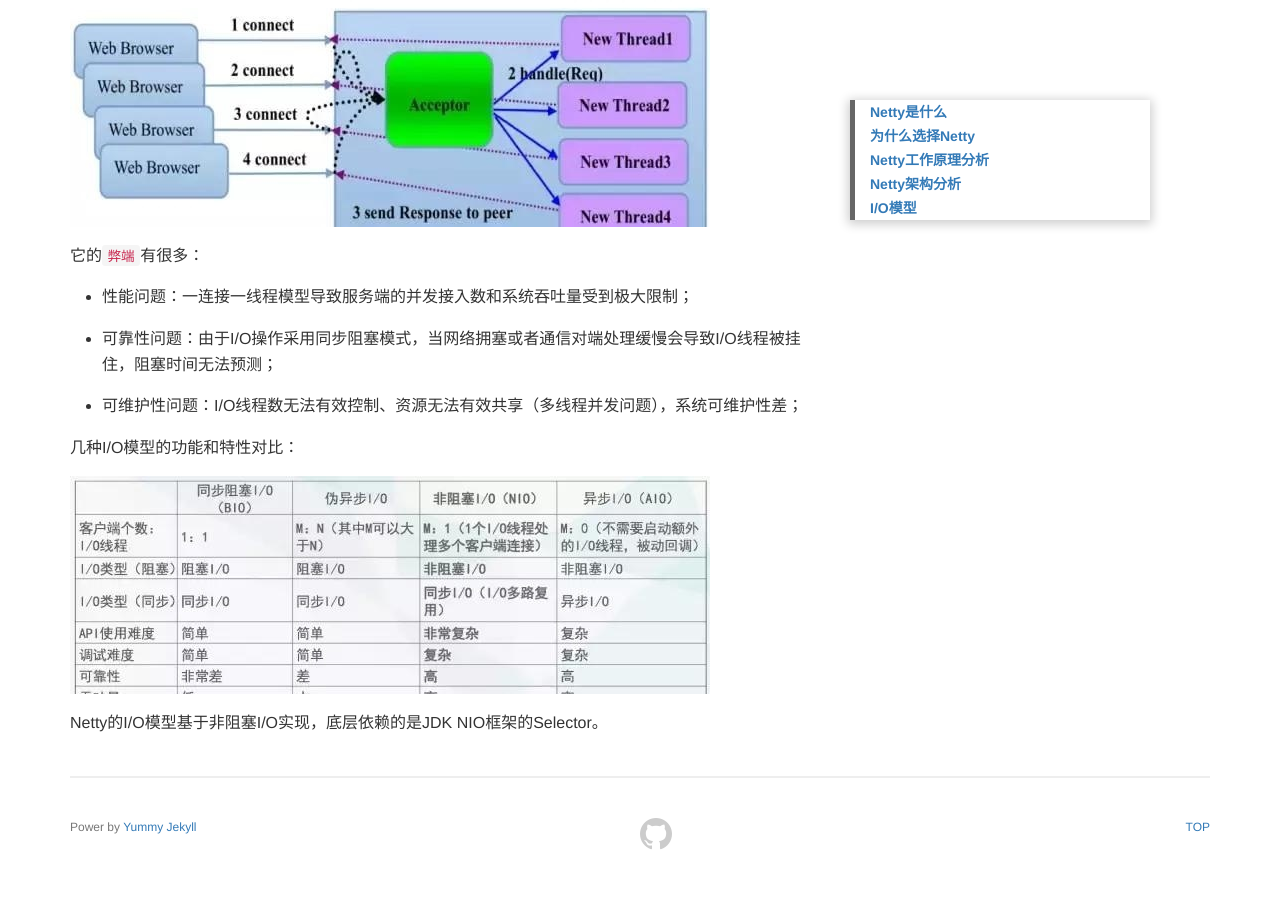
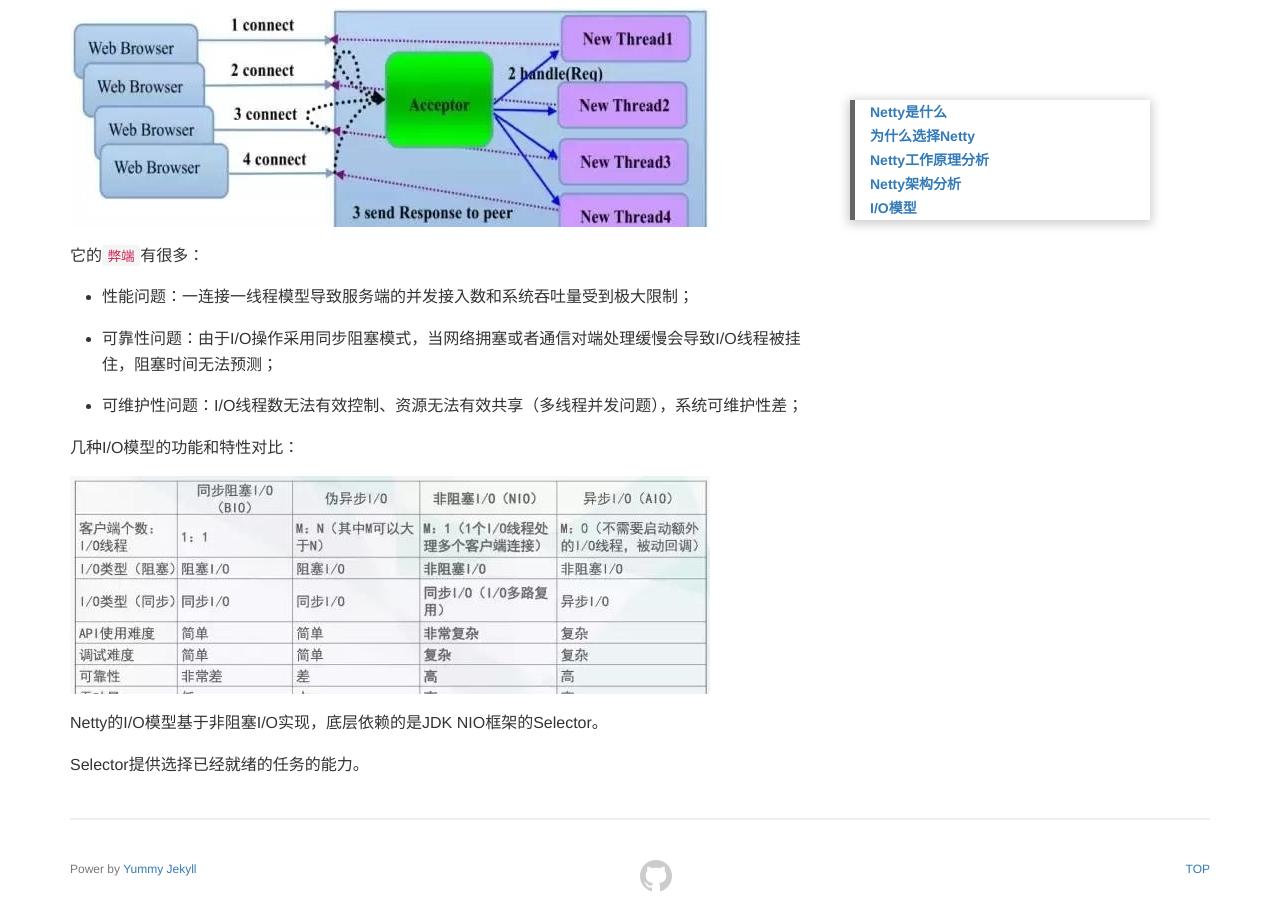
Before and after one commit to kookx/kookx.github.io, a Jekyll site: the page built from _posts/2019-01-07-Netty高性能实战.md, in a window 1280 px wide and 900 px high, scrolled down 4403 px. Built offline with Jekyll 4.4.1, drawn with Linux system fonts in a browser that asks for light colours; before the commit the page ends 5261 px from its top, so only the background shows below that.

Commit message:
Update 2019-01-07-Netty高性能实战.md

```diff
--- a/_posts/2019-01-07-Netty高性能实战.md
+++ b/_posts/2019-01-07-Netty高性能实战.md
@@ -109,3 +109,5 @@ Netty 采用了比较典型的三层网络架构进行设计，逻辑架构图
 ![IO模式对比](http://onekook.com/bower_components/extend/images/compare-IO.JPEG)
 
 Netty的I/O模型基于非阻塞I/O实现，底层依赖的是JDK NIO框架的Selector。
+
+Selector提供选择已经就绪的任务的能力。
```
